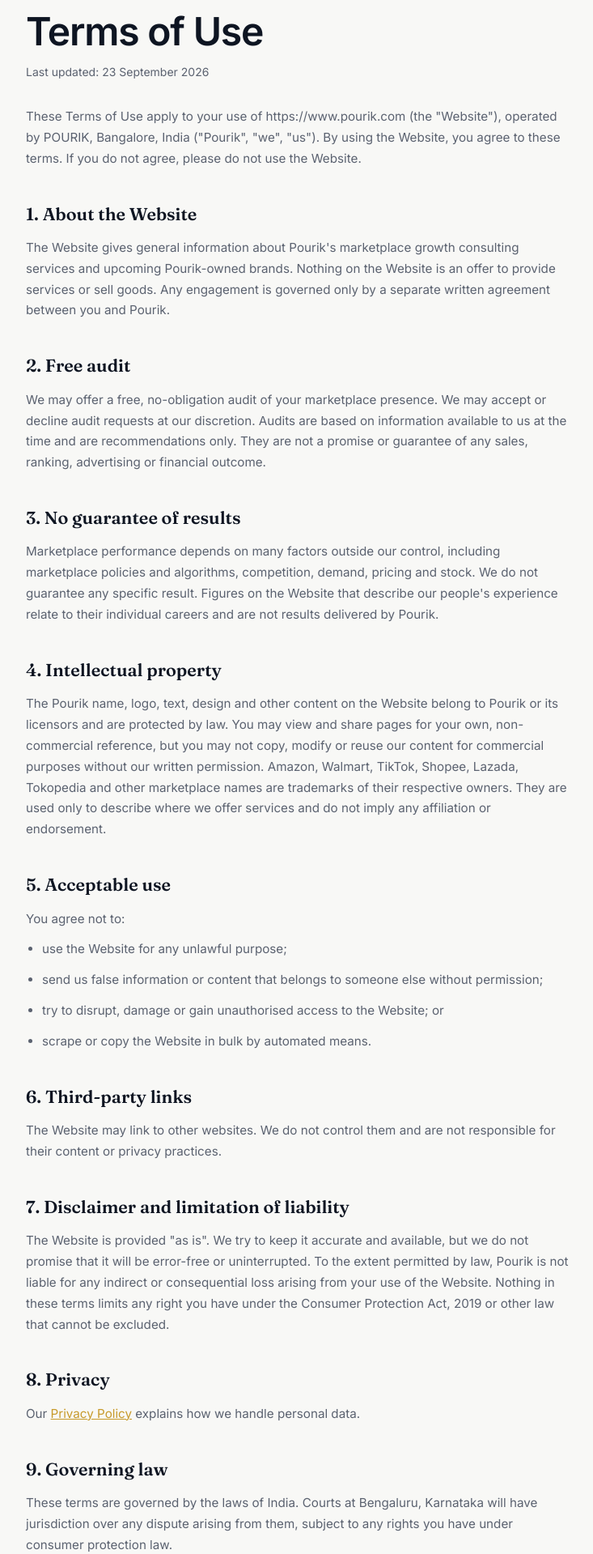
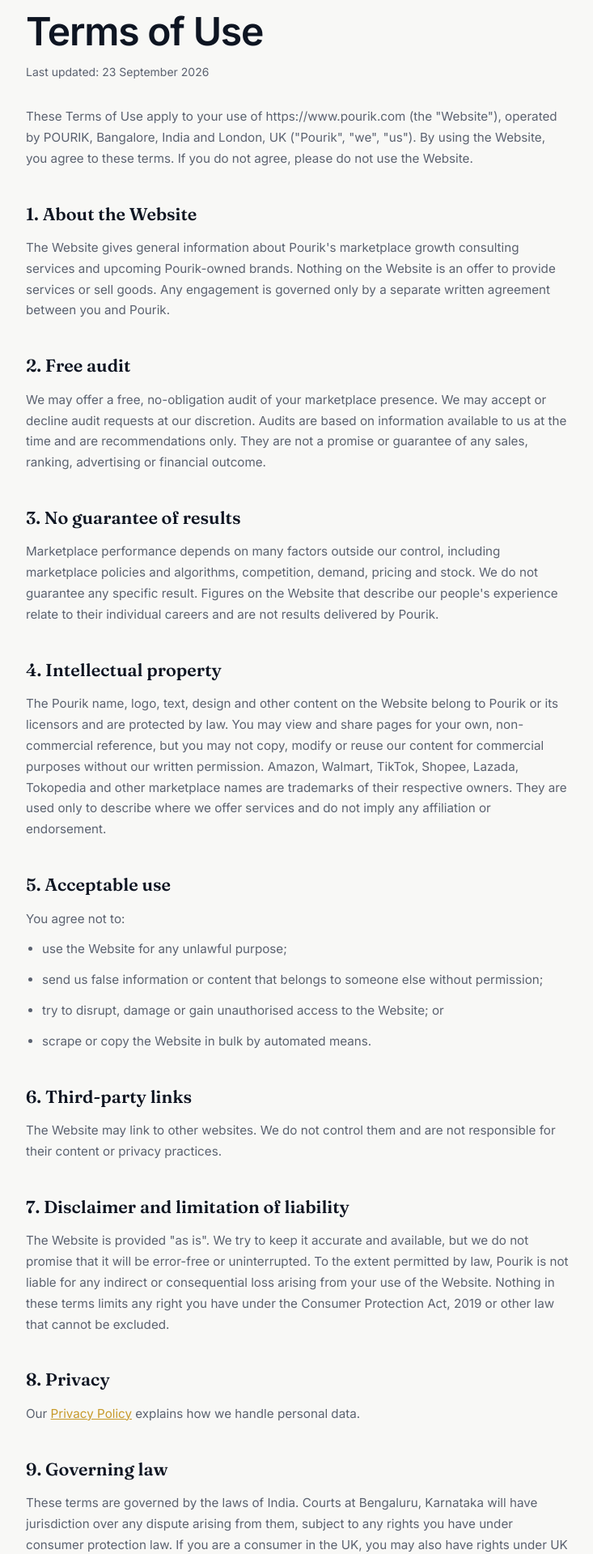
Before and after one commit to ranjandsgpt/pourik, a Next.js app: page /terms in a window 1280 px wide. Shown: the part 162-2081 px from the top of the page at 81% size, without its empty margins (272-1005 px from the left). Built offline with nearby package versions, Linux system fonts and the light colour scheme.

Commit message:
Site update: terms of use

```diff
--- a/app/terms/page.tsx
+++ b/app/terms/page.tsx
@@ -4,6 +4,7 @@
 import { site } from "@/lib/site";
 
 export const metadata: Metadata = {
+  alternates: { canonical: "/terms" },
   title: "Terms of Use — Pourik",
   description: "The terms that apply when you use the Pourik website.",
 };
@@ -13,7 +14,7 @@
     <LegalPage title="Terms of Use">
       <p>
         These Terms of Use apply to your use of {site.url} (the
-        &quot;Website&quot;), operated by {site.legalName}, {site.address}{" "}
+        &quot;Website&quot;), operated by {site.legalName}, {site.locations.join(" and ")}{" "}
         (&quot;Pourik&quot;, &quot;we&quot;, &quot;us&quot;). By using the
         Website, you agree to these terms. If you do not agree, please do not
         use the Website.
@@ -93,7 +94,9 @@
       <p>
         These terms are governed by the laws of India. Courts at Bengaluru,
         Karnataka will have jurisdiction over any dispute arising from them,
-        subject to any rights you have under consumer protection law.
+        subject to any rights you have under consumer protection law. If you
+        are a consumer in the UK, you may also have rights under UK law that
+        these terms do not affect.
       </p>
 
       <h2>10. Changes and contact</h2>
```
